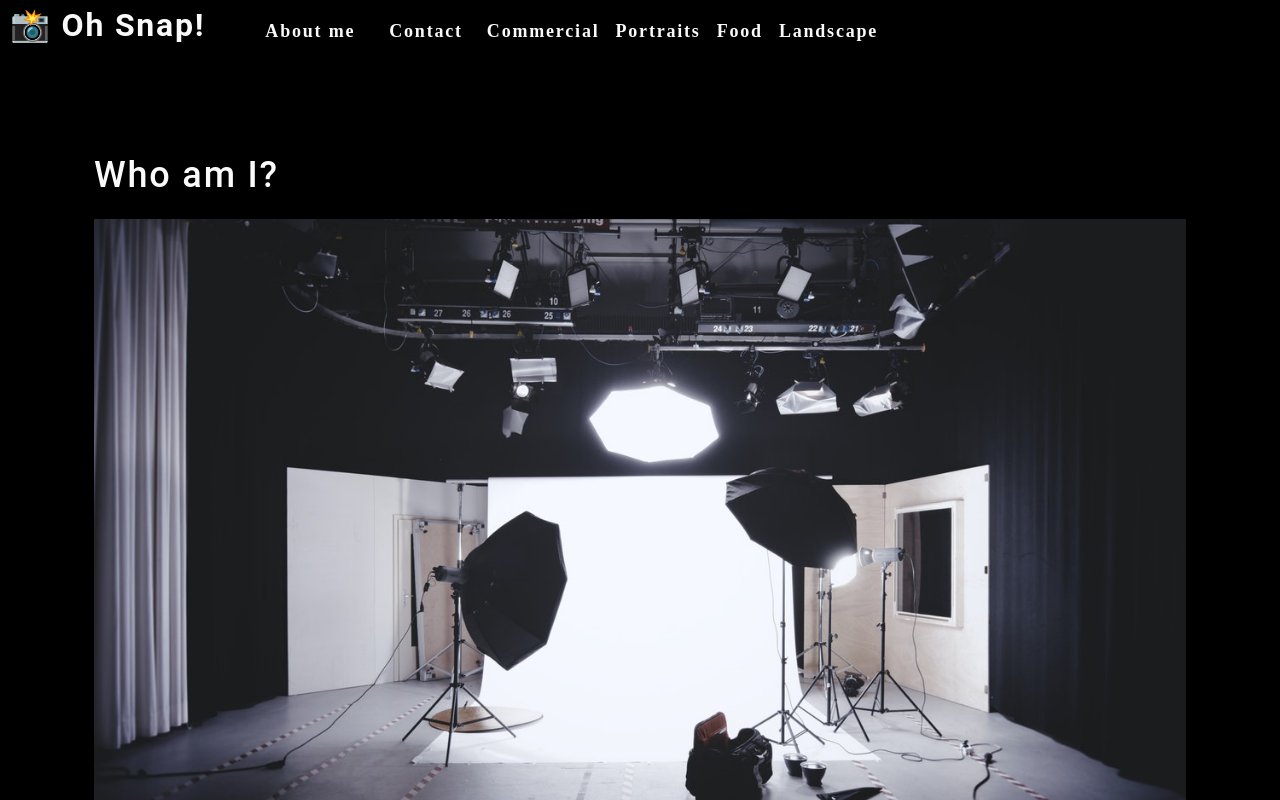
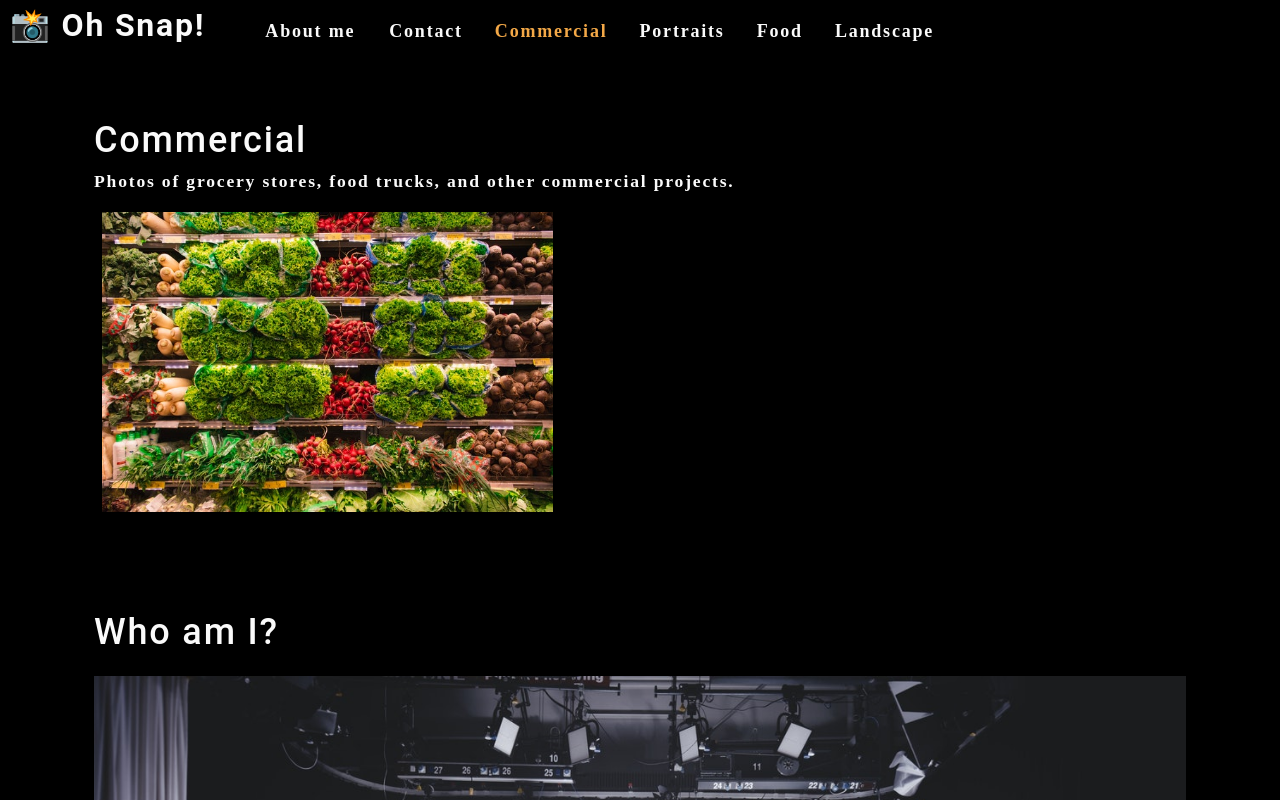
Before and after one commit to SiyanGuo/photo-port, a React (Create React App) app: page / in a window 1280 px wide. Shown: the top 800 px of the page. Built offline with nearby package versions, Linux system fonts and the light colour scheme.

Commit message:
conditionally render gallery page

```diff
--- a/src/App.js
+++ b/src/App.js
@@ -1,13 +1,32 @@
 import './App.css';
 import About from './components/About';
 import Nav from './components/Nav';
-
+import Gallery from './components/Gallery';
+import React, {useState} from 'react';
 
 function App() {
+
+  const [categories] = useState([
+    {
+      name: 'commercial',
+      description: 'Photos of grocery stores, food trucks, and other commercial projects',
+    },
+    { name: 'portraits', description: 'Portraits of people in my life' },
+    { name: 'food', description: 'Delicious delicacies' },
+    { name: 'landscape', description: 'Fields, farmhouses, waterfalls, and the beauty of nature' },
+  ]);
+
+  const [currentCategory, setCurrentCategory] = useState(categories[0]);
+
   return (
     <div>
-        <Nav />
+      <Nav
+        categories ={categories}
+        setCurrentCategory={setCurrentCategory}
+        currentCategory={currentCategory}
+      />
       <main>
+        <Gallery />
         <About />
       </main>
     </div>
--- /dev/null
+++ b/src/components/Gallery/index.js
@@ -0,0 +1,26 @@
+import React from 'react';
+import { capitalizeFirstLetter } from '../../utils/helpers';
+import photo from '../../assets/small/commercial/0.jpg';
+
+function Gallery() {
+    const currentCategory = {
+        name: "commercial",
+        description: "Photos of grocery stores, food trucks, and other commercial projects."
+    };
+    return (
+        <section>
+            <h1>{capitalizeFirstLetter(currentCategory.name)}</h1>
+            <p>{currentCategory.description}</p>
+            <div>
+                <img
+                    src={photo}
+                    alt="Commercial Example"
+                    className="img-thumbnail mx-1"
+
+                />
+            </div>
+        </section>
+    );
+};
+
+export default Gallery;
--- a/src/components/Nav/index.js
+++ b/src/components/Nav/index.js
@@ -1,17 +1,16 @@
-import React from "react";
+import React, { useEffect } from "react";
 import { capitalizeFirstLetter } from "../../utils/helpers";
 
-function Nav() {
-  const  categories = [
-    { name: 'commercial', description: 'Photos of grocery stores, food trucks, and other commercial projects' },
-    { name: 'portraits', description: 'Portraits of people in my life' },
-    { name: 'food', description: 'Delicious delicacies' },
-    { name: 'landscape', description: 'Fields, farmhouses, waterfalls, and the beauty of nature' }
-  ];
+function Nav(props) {
+    const {
+        categories = [],
+        setCurrentCategory,
+        currentCategory,
+    } = props;
 
-  function categorySelected (name) {
-    console.log(`${name} clicked`)
-  }
+    useEffect(() => {
+        document.title = capitalizeFirstLetter(currentCategory.name)
+    }, [currentCategory])
 
     return (
         <header data-testid="header" className="flex-row px-1">
@@ -34,8 +33,10 @@ function Nav() {
                     </li>
                     {
                         categories.map((category) => (
-              <li className="mx-1" key={category.name} >
-                <span onClick={() => categorySelected(category.name) }>
+                            <li className={`mx-2 ${currentCategory.name === category.name && 'navActive'
+                                }`}
+                                key={category.name} >
+                                <span onClick={() => setCurrentCategory(category.name)}>
                                     {capitalizeFirstLetter(category.name)}
                                 </span>
                             </li>
```
Lines whose indentation alone changed are shown as unchanged.
